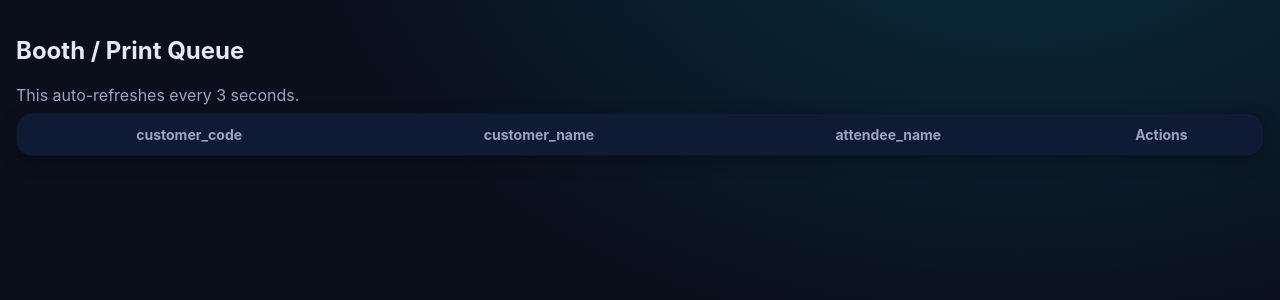
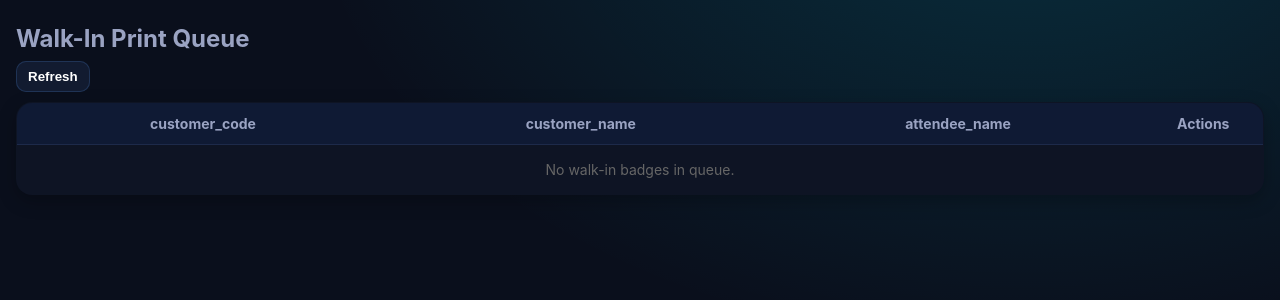
Before and after one commit to isfundakram/foodshow-app, a FastAPI app: template templates/booth.html in a window 1280 px wide. Shown: the part 49-349 px from the top of the page. Run offline with FastAPI, Linux system fonts and the light colour scheme; the template is opened without the code that fills it, so the values that code supplies are empty; parts of the project's set-up code (start-up, migrations or seed data) failed here and were passed over.

Commit message:
Update booth.html

```diff
--- a/templates/booth.html
+++ b/templates/booth.html
@@ -1,18 +1,110 @@
 {% extends "layout.html" %}
 {% block content %}
-  <h2>Booth / Print Queue</h2>
-  <div class="hint">This auto-refreshes every 3 seconds.</div>
+
+<h2 class="hint">Walk-In Print Queue</h2>
+
+<div style="margin-bottom:10px; display:flex; gap:8px;">
+  <button class="queue-btn" onclick="loadQueue()">Refresh</button>
+</div>
+
 <table id="queue_table">
   <thead>
     <tr>
       <th>customer_code</th>
       <th>customer_name</th>
       <th>attendee_name</th>
-        <th>Actions</th>
+      <th style="width:120px;">Actions</th>
     </tr>
   </thead>
-    <tbody></tbody>
+  <tbody id="qbody">
+    <!-- rows inserted by JS -->
+  </tbody>
 </table>
 
-  <script src="/static/js/booth.js"></script>
+<script>
+  async function loadQueue() {
+    // Ask server for walk-ins only (supports new API filter you added)
+    let data = { items: [] };
+    try {
+      const res = await fetch('/api/queue?source=walkin', { credentials: 'same-origin' });
+      data = await res.json();
+    } catch (e) {
+      // ignore; we'll still handle gracefully
+    }
+
+    // Safety net: enforce walk-in filter on client as well
+    const items = (data.items || []).filter(i => (i.source || '').toLowerCase() === 'walkin');
+
+    const body = document.getElementById('qbody');
+    body.innerHTML = '';
+
+    if (!items.length) {
+      const tr = document.createElement('tr');
+      tr.innerHTML = `<td colspan="4" style="text-align:center; color:#666; padding:16px;">
+        No walk-in badges in queue.
+      </td>`;
+      body.appendChild(tr);
+      return;
+    }
+
+    items.forEach(q => {
+      const tr = document.createElement('tr');
+      tr.innerHTML = `
+        <td>${escapeHtml(q.customer_code || '')}</td>
+        <td>${escapeHtml(q.customer_name || '')}</td>
+        <td>${escapeHtml(q.attendee_name || '')}</td>
+        <td>
+          <button class="badge-btn" onclick="printBadge('${q.queue_id}')">Print</button>
+        </td>
+      `;
+      body.appendChild(tr);
+    });
+  }
+
+  function escapeHtml(s) {
+    return String(s).replace(/[&<>"']/g, c => ({
+      '&':'&amp;','<':'&lt;','>':'&gt;','"':'&quot;',"'":'&#39;'
+    }[c]));
+  }
+
+  async function markPrinted(queueId) {
+    try {
+      await fetch('/api/queue/mark_printed', {
+        method: 'POST',
+        headers: { 'Content-Type': 'application/x-www-form-urlencoded' },
+        body: new URLSearchParams({ queue_id: queueId }),
+        credentials: 'same-origin'
+      });
+    } catch {}
+  }
+
+  function printBadge(queueId) {
+    const w = window.open(`/badge/${queueId}`, '_blank', 'noopener,noreferrer');
+    if (!w) return; // popup blocked
+
+    const afterLoad = () => {
+      try { w.focus(); } catch {}
+      setTimeout(async () => {
+        try { w.print(); } catch {}
+        setTimeout(async () => {
+          await markPrinted(queueId);
+          try { w.close(); } catch {}
+          loadQueue();
+        }, 700);
+      }, 250);
+    };
+
+    if (w.document && w.document.readyState === 'complete') {
+      afterLoad();
+    } else {
+      w.onload = afterLoad;
+    }
+  }
+
+  // Initial load
+  loadQueue();
+  // Optional polling:
+  // setInterval(loadQueue, 10000);
+</script>
+
 {% endblock %}
```
Lines whose indentation alone changed are shown as unchanged.
